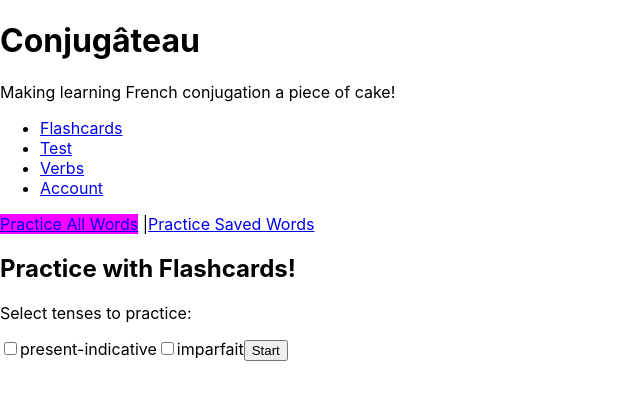
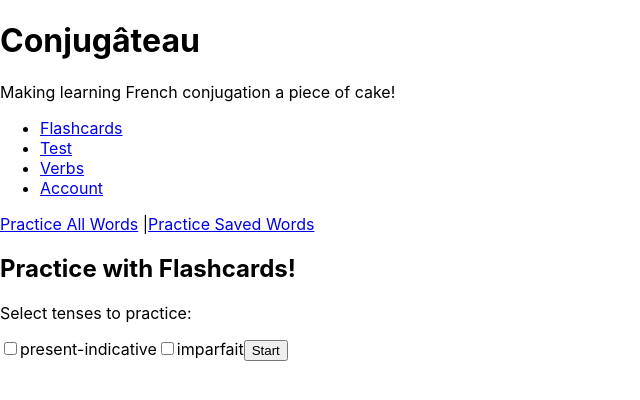
Before and after one commit to patriciamolnar/conjugateau, a React (Create React App) app in the folder frontend/: page / in a window 1280 px wide. Shown: the top 400 px of the page, without its empty margins (0-640 px from the left). Built offline with nearby package versions, Linux system fonts and the light colour scheme; no server answers.

Commit message:
adding NavLink to app.js and changing activeStyle to activeClassName

```diff
--- a/frontend/src/App.js
+++ b/frontend/src/App.js
@@ -3,7 +3,7 @@ import {
   BrowserRouter as Router,
   Switch,
   Route,
-  Link,
+  NavLink,
   Redirect
 } from 'react-router-dom';
 
@@ -94,16 +94,16 @@ function App() {
         <nav>
           <ul>
             <li>
-              <Link to="/" onClick={finishPractice}>Flashcards</Link>
+              <NavLink to="/" activeClassName="active" onClick={finishPractice}>Flashcards</NavLink>
             </li>
             <li>
-              <Link to="/test" onClick={finishPractice}>Test</Link>
+              <NavLink to="/test" activeClassName="active" onClick={finishPractice}>Test</NavLink>
             </li>
             <li>
-              <Link to="/verbs" onClick={finishPractice}>Verbs</Link>
+              <NavLink to="/verbs" activeClassName="active" onClick={finishPractice}>Verbs</NavLink>
             </li>
             <li>
-              <Link to="/account" onClick={finishPractice}>Account</Link>
+              <NavLink to="/account" activeClassName="active" onClick={finishPractice}>Account</NavLink>
             </li>
           </ul>
         </nav>
--- a/frontend/src/pages/Flashcard.js
+++ b/frontend/src/pages/Flashcard.js
@@ -7,15 +7,11 @@ import { getNext } from '../lib/functions';
 function Flashcard({ verbs, practicing, updateOptions, startGame, finishPractice, login, starred, setStarred }) {
     const [number, setNumber] = useState(0);
 
-    const activeStyle = {
-        backgroundColor: 'magenta'
-    }
-
     if(!practicing) { //if tenses have not been selected display select page.
         return (
             <>
-                <NavLink exact to="/" activeStyle={activeStyle}>Practice All Words</NavLink> |
-                <NavLink to="/starred" activeStyle={activeStyle}>Practice Saved Words</NavLink>
+                <NavLink exact to="/" activeClassName="active">Practice All Words</NavLink> |
+                <NavLink to="/starred" activeClassName="active">Practice Saved Words</NavLink>
                 <h2>Practice with Flashcards!</h2>
                 <TenseSelector updateOptions={updateOptions} startGame={startGame} />
             </>
--- a/frontend/src/pages/Test.js
+++ b/frontend/src/pages/Test.js
@@ -7,16 +7,12 @@ import { getNext } from '../lib/functions';
 function Test({ verbs, practicing, updateOptions, startGame, finishPractice, login, setStarred, starred }) {
     const [number, setNumber] = useState(0);
 
-    const activeStyle = {
-        backgroundColor: 'magenta'
-    }
-
     //if tenses have not been selected display select page.
     if(!practicing) { //if tenses have not been selected display select page.
         return (
             <>
-                <NavLink exact to="/test" activeStyle={activeStyle}>Practice All Words</NavLink> |
-                <NavLink to="/starred-test" activeStyle={activeStyle}>Practice Saved Words</NavLink>
+                <NavLink exact to="/test" activeClassName="active">Practice All Words</NavLink> |
+                <NavLink to="/starred-test" activeClassName="active">Practice Saved Words</NavLink>
                 <h2>Test Yourself</h2>
                 <TenseSelector updateOptions={updateOptions} startGame={startGame} />
             </>
```
